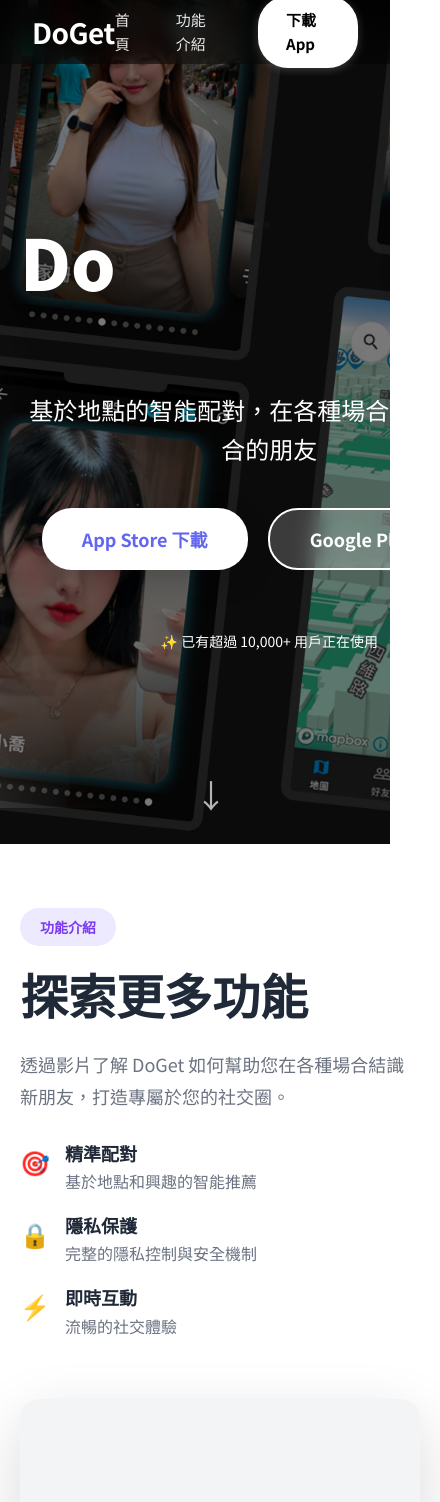
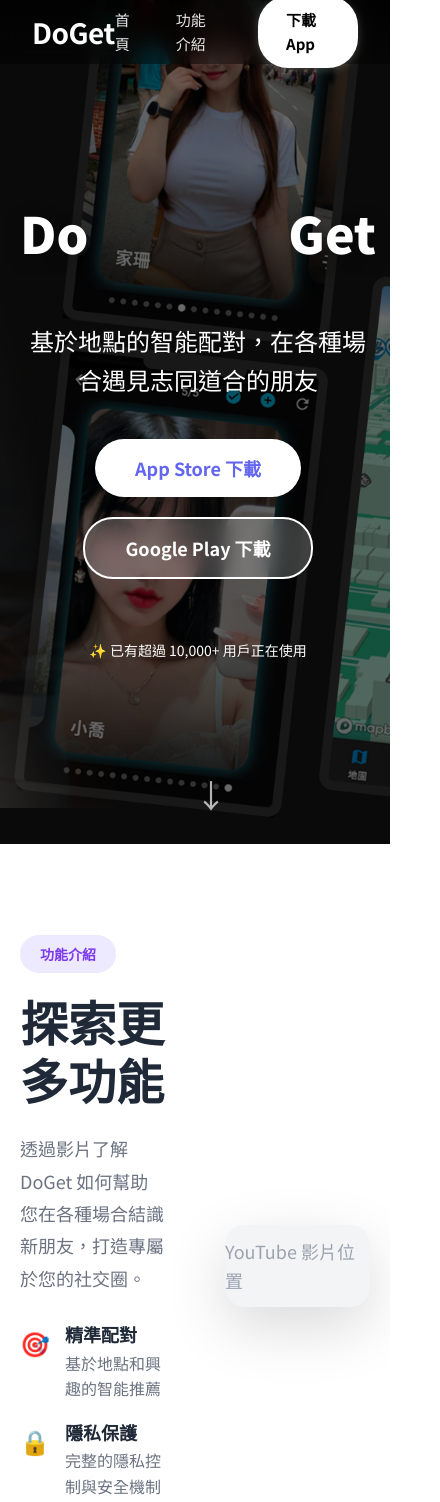
Before and after one commit to yujie9988/doget-landing, a React (Vite) app: page / in a window 390 px wide. Shown: the top 1502 px of the page, 440 px wide, since content can reach past the window. Built offline with nearby package versions, Linux system fonts and the light colour scheme.

Commit message:
修改首頁

```diff
--- a/src/components/Hero.jsx
+++ b/src/components/Hero.jsx
@@ -23,7 +23,7 @@
       minHeight: '100vh',
       display: 'flex',
       alignItems: 'center',
-      backgroundImage: 'url(/PageImage/index1page.jpg)',
+      backgroundImage: 'url(/PageImage/index0page.jpg)',
       backgroundSize: 'cover',
       backgroundPosition: 'center',
       backgroundRepeat: 'no-repeat',
@@ -60,15 +60,15 @@
               display: 'flex',
               alignItems: 'center',
               justifyContent: 'center',
-              gap: 'clamp(15px, 2vw, 30px)',
-              marginBottom: '60px',
+              gap: 'clamp(10px, 1.5vw, 20px)',
+              marginBottom: '40px',
               flexWrap: 'nowrap',
               maxWidth: '100%',
             }}
           >
             {/* "Do" 大字 */}
             <div style={{
-              fontSize: 'clamp(70px, 13vw, 180px)',
+              fontSize: 'clamp(50px, 10vw, 120px)',
               fontWeight: '900',
               lineHeight: '1',
               textShadow: '0 4px 20px rgba(0,0,0,0.3)',
@@ -80,8 +80,8 @@
             {/* 中間輪播區域 */}
             <div style={{
               position: 'relative',
-              width: 'clamp(250px, 35vw, 450px)',
-              height: 'clamp(140px, 26vw, 360px)',
+              width: 'clamp(180px, 28vw, 350px)',
+              height: 'clamp(100px, 20vw, 280px)',
               display: 'flex',
               alignItems: 'center',
               justifyContent: 'center',
@@ -98,11 +98,11 @@
                     display: 'flex',
                     flexDirection: 'column',
                     alignItems: 'center',
-                    gap: '10px',
+                    gap: '8px',
                   }}
                 >
                   <div style={{
-                    fontSize: 'clamp(36px, 7vw, 100px)',
+                    fontSize: 'clamp(28px, 5vw, 70px)',
                     fontWeight: '700',
                     color: 'white',
                     whiteSpace: 'nowrap',
@@ -112,7 +112,7 @@
                   </div>
                   {placeGroups[currentIndex][1] && (
                     <div style={{
-                      fontSize: 'clamp(36px, 7vw, 100px)',
+                      fontSize: 'clamp(28px, 5vw, 70px)',
                       fontWeight: '700',
                       color: 'white',
                       whiteSpace: 'nowrap',
@@ -127,7 +127,7 @@
 
             {/* "Get" 大字 */}
             <div style={{
-              fontSize: 'clamp(70px, 13vw, 180px)',
+              fontSize: 'clamp(50px, 10vw, 120px)',
               fontWeight: '900',
               lineHeight: '1',
               textShadow: '0 4px 20px rgba(0,0,0,0.3)',
--- a/src/components/SecondSection.jsx
+++ b/src/components/SecondSection.jsx
@@ -12,10 +12,12 @@
       <div className="container">
         <div style={{
           display: 'grid',
-          gridTemplateColumns: 'repeat(auto-fit, minmax(400px, 1fr))',
+          gridTemplateColumns: '1fr 1fr',
           gap: '60px',
           alignItems: 'center',
-        }}>
+        }}
+        className="responsive-grid"
+        >
           {/* 左側：文字內容 */}
           <motion.div
             initial={{ opacity: 0, x: -50 }}
--- a/src/components/ThirdSection.jsx
+++ b/src/components/ThirdSection.jsx
@@ -12,10 +12,12 @@
       <div className="container">
         <div style={{
           display: 'grid',
-          gridTemplateColumns: 'repeat(auto-fit, minmax(400px, 1fr))',
+          gridTemplateColumns: '1fr 1fr',
           gap: '60px',
           alignItems: 'center',
-        }}>
+        }}
+        className="responsive-grid"
+        >
           {/* 左側：YouTube 影片位置 */}
           <motion.div
             initial={{ opacity: 0, x: -50 }}
--- a/src/index.css
+++ b/src/index.css
@@ -60,8 +60,22 @@
   padding: 100px 0;
 }
 
+/* 響應式網格布局 */
+.responsive-grid {
+  display: grid;
+  grid-template-columns: 1fr 1fr;
+  gap: 60px;
+  align-items: center;
+}
+
 @media (max-width: 768px) {
   .section {
     padding: 60px 0;
   }
+
+  /* 在小螢幕上改為單列布局 */
+  .responsive-grid {
+    grid-template-columns: 1fr;
+    gap: 40px;
+  }
 }
```
Also changed, not shown: public/PageImage/index0page.jpg (added).
